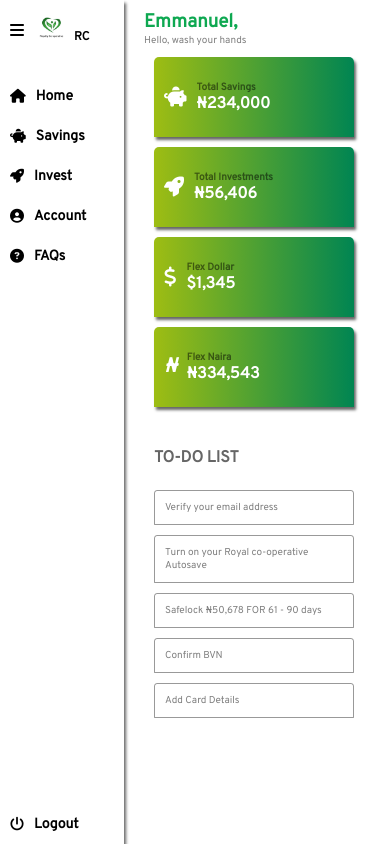
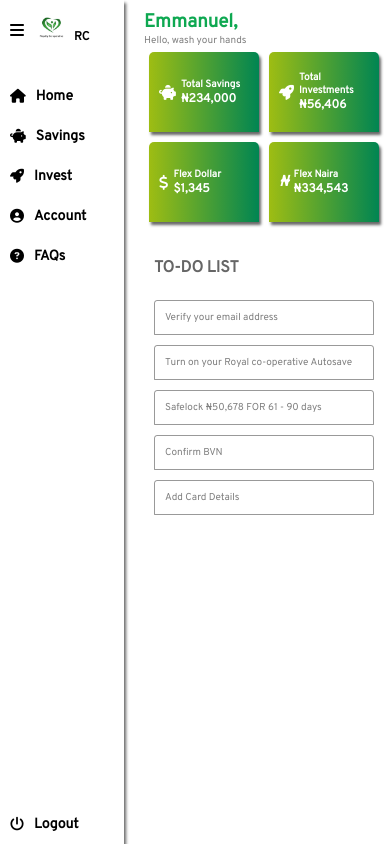
Before and after one commit to oluwatoba1/rc2, a React (Create React App) app: page / in a window 390 px wide. Built offline with nearby package versions, Linux system fonts and the light colour scheme.

Commit message:
Sidebar Toggle

```diff
--- a/src/App.css
+++ b/src/App.css
@@ -169,6 +169,5 @@ a.active {
 
 	.right {
 		left: 166px;
-		width: 220px;
 	}
 }
--- a/src/components/dashboard/Dashboard.css
+++ b/src/components/dashboard/Dashboard.css
@@ -21,11 +21,8 @@
 	color: #fff;
 	padding: var(--padding);
 	font-size: 12px;
+	width: 180px;
 	box-shadow: 2px 3px 3px rgba(0, 0, 0, 0.6);
-}
-
-.cardBody {
-	width: 120px;
 }
 
 .information i {
@@ -33,9 +30,8 @@
 	margin-right: 20px;
 }
 
-.information,
-.supersaver p {
-	font-size: 14px;
+.information p {
+	font-size: 12px;
 	font-weight: 600;
 	color: #fff;
 }
@@ -73,27 +69,6 @@
 	border-radius: 5px 5px 0 0;
 }
 
-.supersaver {
-	display: flex;
-	flex-direction: column;
-}
-
-.ssChallenge {
-	color: #fff;
-}
-
-.superCard {
-	background-color: #008552;
-	padding: 20px;
-	border-radius: 5px 5px 0 0;
-	display: flex;
-}
-
-.supersaver p {
-	padding: 5px;
-	text-transform: capitalize;
-}
-
 .joinButton {
 	background-color: #fff;
 	color: #000;
@@ -128,8 +103,8 @@
 
 @media (max-width: 640px) {
 	.information {
-		grid-template-columns: repeat(1, 1fr);
-		padding: 10px;
+		grid-template-columns: repeat(2, 1fr);
+		padding: 5px;
 	}
 
 	.savingsCard,
@@ -137,27 +112,23 @@
 	.dollarCard,
 	.nairaCard {
 		height: 60px;
+		width: 90px;
 		border-radius: 5px 5px 0 0;
 		padding: 10px;
 		font-size: 10px;
 	}
 
-	.cardBody {
-		width: 80px;
+	.information i {
+		font-size: 15px;
+		margin-right: 5px;
 	}
 
-	.information i {
-		font-size: 20px;
-		margin-right: 10px;
-	}
-
-	.information,
-	.supersaver p {
-		font-size: 12px;
+	.information p {
+		font-size: 10px;
 	}
 
 	.information h3 {
-		font-size: 16px;
+		font-size: 12px;
 	}
 
 	.todoWrapper {
```
